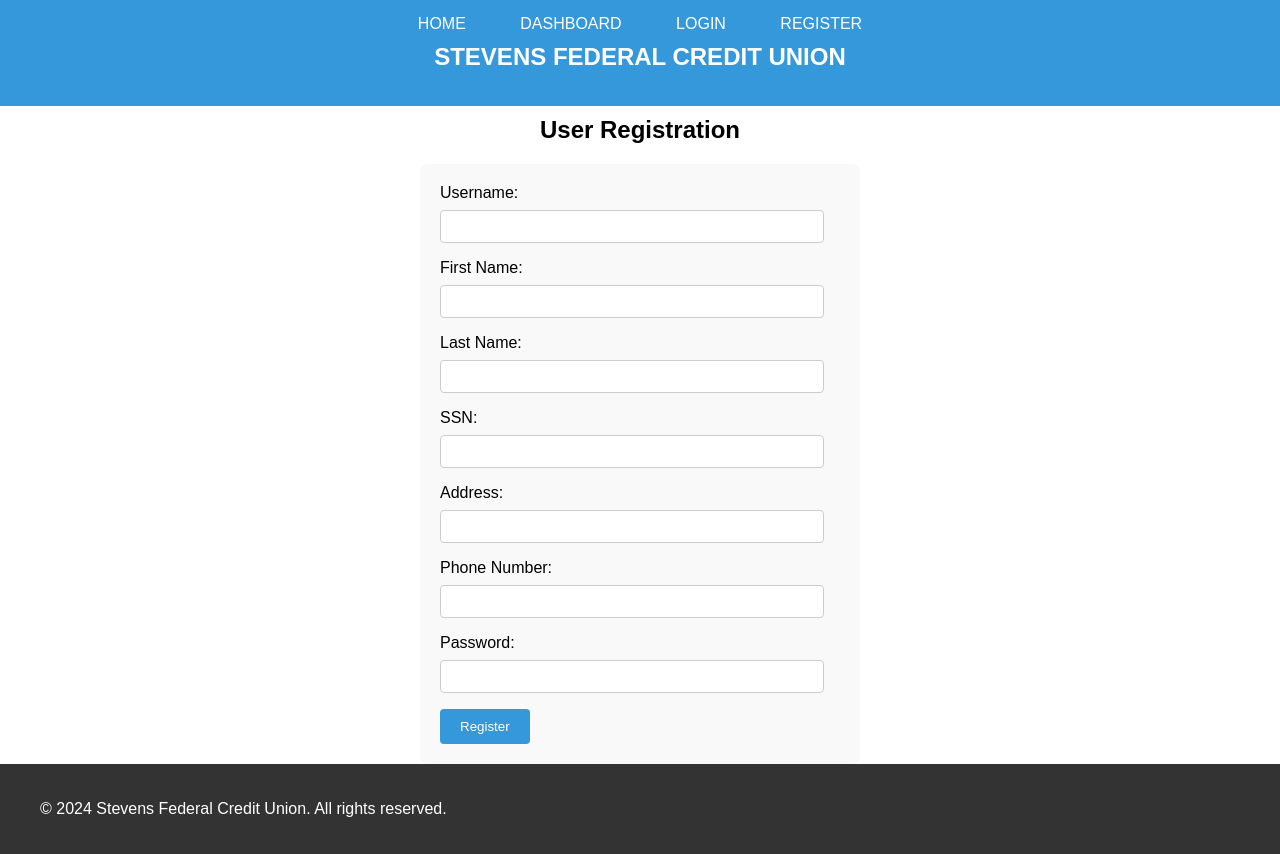
After one commit to adamabd3/CSET170-Final, a Flask app: page /register in a window 1280 px wide. The commit adds this page. Run offline with Flask 3, Linux system fonts and the light colour scheme.

Commit message:
Home page
Added a home page

```diff
--- a/main.py
+++ b/main.py
@@ -1,9 +1,16 @@
 from flask import Flask, render_template, request, redirect, url_for
+from sqlalchemy import *
 
 app = Flask(__name__)
+conn_str = "mysql://root:1234@localhost/sfcu"
+engine = create_engine(conn_str, echo=True)
+conn = engine.connect()
+
 
 users = {}
-
+@app.route('/', methods=['GET'])
+def index():
+    return render_template('home.html')
 # Route for user registration
 @app.route('/register', methods=['GET', 'POST'])
 def register():
@@ -25,7 +32,7 @@ def login():
             return redirect(url_for('dashboard', username=username))
         else:
             return "Invalid username or password"
-    return render_template('login.html')
+    return render_template('user.html')
 
 # Route for user dashboard
 @app.route('/dashboard/<username>')
--- /dev/null
+++ b/templates/home.html
@@ -0,0 +1,85 @@
+ <style>
+        body {
+            margin: 0;
+            font-family: Arial, sans-serif;
+            min-height: 100vh
+        }
+        header {
+            background-color: #3498db; /* Change this to your desired header color */
+            color: #fff;
+            padding: 15px 0;
+            text-align: center;
+        }
+        .bar {
+            display: inline-block;
+            list-style-type: none;
+            padding: 0;
+            margin: 0;
+        }
+        .bar li {
+            display: inline-block;
+            margin-left: 20px;
+        }
+        .bar li:first-child {
+            margin-left: 0;
+        }
+        .bar li a {
+            text-decoration: none;
+            color: #fff;
+            padding: 10px 15px;
+            border-radius: 5px;
+            transition: background-color 0.3s;
+        }
+        .bar li a:hover {
+            background-color: #2980b9;
+        }
+        h1 {
+            margin: 10;
+            font-size: 24px;
+        }
+        footer {
+            background-color: #333;
+            color: #fff;
+            padding: 20px 0;
+            text-align: center;
+            margin-top: auto;
+            width: 100%;
+            bottom: 0;
+        }
+        .footer-content {
+            max-width: 1200px;
+            margin: 0 auto;
+            display: flex;
+            justify-content: space-between;
+            align-items: center;
+        }
+    </style>
+ <!DOCTYPE html>
+<html lang="en">
+<head>
+    <meta charset="UTF-8">
+    <title>SFCU</title>
+</head>
+<body>
+    <header>
+        <div>
+            <ul class="bar">
+                <li><a href="/">HOME</a></li>
+                <li><a href="/dashboard">DASHBOARD</a></li>
+                <li><a href="/login">LOGIN</a></li>
+                <li><a href="/register">REGISTER</a></li>
+            </ul>
+            <h1>STEVENS FEDERAL CREDIT UNION</h1>
+        </div>
+    </header>
+    {% block body %}
+    {% endblock %}
+    <footer>
+        <div class="foot">
+            <div class="footer-content">
+                <p>&copy; 2024 Stevens Federal Credit Union. All rights reserved.</p>
+            </div>
+        </div>
+    </footer>
+</body>
+</html>
--- /dev/null
+++ b/templates/register.html
@@ -0,0 +1,58 @@
+{% extends "home.html" %}
+{% block body %}
+<style>
+    form {
+        max-width: 400px;
+        margin: 0 auto;
+        padding: 20px;
+        background-color: #f9f9f9;
+        border-radius: 8px;
+    }
+    h1 {
+        text-align: center;
+        margin-bottom: 20px;
+    }
+    label {
+        display: block;
+        margin-bottom: 8px;
+    }
+    input[type="text"],
+    input[type="password"] {
+        width: calc(100% - 16px);
+        padding: 8px;
+        margin-bottom: 16px;
+        border: 1px solid #ccc;
+        border-radius: 4px;
+    }
+    button[type="submit"] {
+        background-color: #3498db;
+        color: #fff;
+        border: none;
+        border-radius: 4px;
+        padding: 10px 20px;
+        cursor: pointer;
+        transition: background-color 0.3s;
+    }
+    button[type="submit"]:hover {
+        background-color: #2980b9;
+    }
+</style>
+<h1>User Registration</h1>
+<form method="POST">
+    <label for="username">Username:</label>
+    <input type="text" id="username" name="username" required>
+    <label for="firstname">First Name:</label>
+    <input type="text" id="firstname" name="firstname" required>
+    <label for="lastname">Last Name:</label>
+    <input type="text" id="lastname" name="lastname" required>
+    <label for="ssn">SSN:</label>
+    <input type="text" id="ssn" name="ssn" required>
+    <label for="address">Address:</label>
+    <input type="text" id="address" name="address" required>
+    <label for="phone">Phone Number:</label>
+    <input type="text" id="phone" name="phone" required>
+    <label for="password">Password:</label>
+    <input type="password" id="password" name="password" required>
+    <button type="submit">Register</button>
+</form>
+{% endblock %}
--- a/user.html
+++ b/templates/user.html
@@ -1,4 +1,5 @@
-<!DOCTYPE html>
+{% extends "home.html" %}
+{% block body %}
 <html lang="en">
 <head>
     <meta charset="UTF-8">
@@ -16,3 +17,4 @@
     </form>
 </body>
 </html>
+{% endblock %}
```
Also changed, not shown: register.html (deleted, +0 -18 lines), static/home.css (added).
